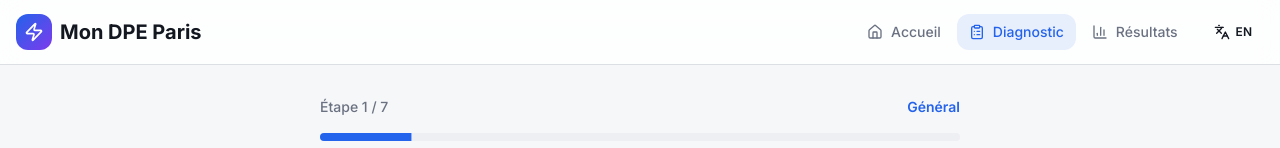
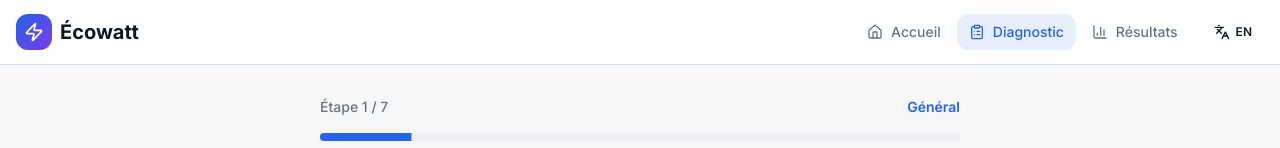
Before and after one commit to gaspard-tt/Paris-DPE-New, a React (Vite) app in the folder dpe-insights-paris-main/: page /questionnaire in a window 1280 px wide. Shown: the top 148 px of the page. Built offline with nearby package versions, Linux system fonts and the light colour scheme; the HTML template or start-up script is replaced by a standard one.

Commit message:
Update Header.tsx

```diff
--- a/dpe-insights-paris-main/src/components/Header.tsx
+++ b/dpe-insights-paris-main/src/components/Header.tsx
@@ -21,7 +21,7 @@ const Header = () => {
             <Zap className="h-5 w-5 text-primary-foreground" />
           </div>
           <span className="text-xl font-bold text-foreground">
-            {t("app.name")}
+            Écowatt
           </span>
         </Link>
 
```
